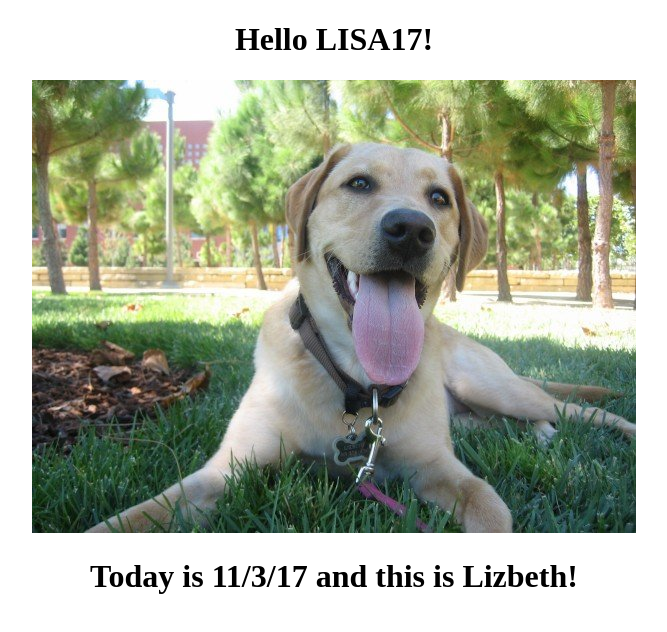
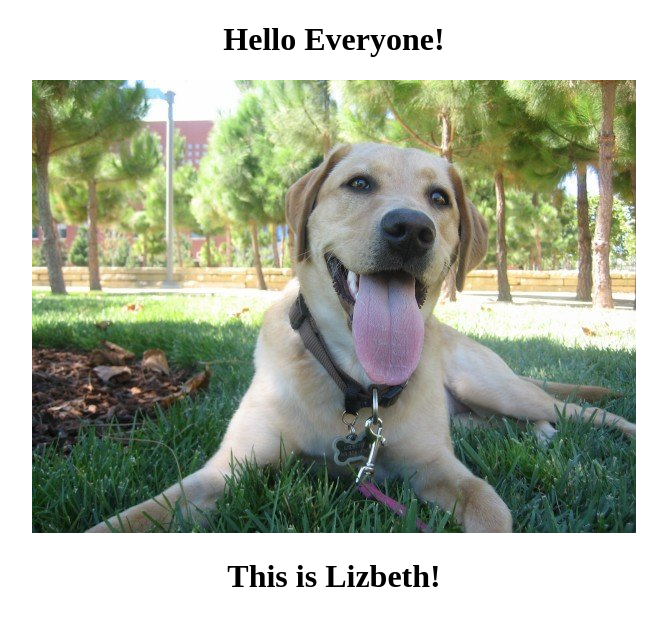
Before and after one commit to techbunny/LISA17, a website: page SimpleApp/public/index.html in a window 1280 px wide. Shown: the whole page, without its empty margins (306-973 px from the left). Drawn offline with Linux system fonts and the light colour scheme.

Commit message:
Removed Dates
Removed Date

```diff
--- a/SimpleApp/public/index.html
+++ b/SimpleApp/public/index.html
@@ -4,8 +4,8 @@
   <title>Lizbeth</title>
 </head>
 <body>
-  <center><h1>Hello LISA17!</h1></center>
+  <center><h1>Hello Everyone!</h1></center>
   <center><img src ="/public/images/Lizbeth2.jpg" ></center>
-  <center><h1>Today is 11/3/17 and this is Lizbeth!</h1></center>
+  <center><h1>This is Lizbeth!</h1></center>
 </body>
 </html>
```
